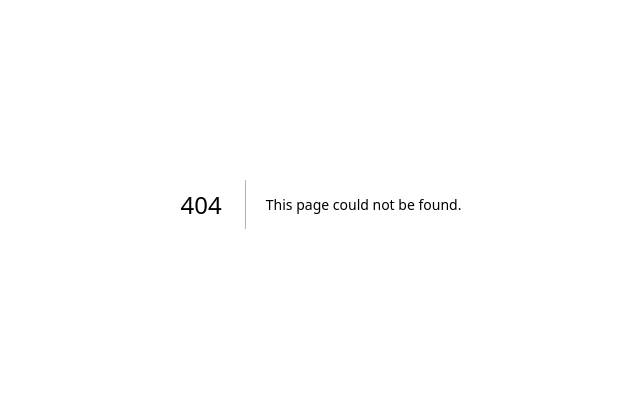
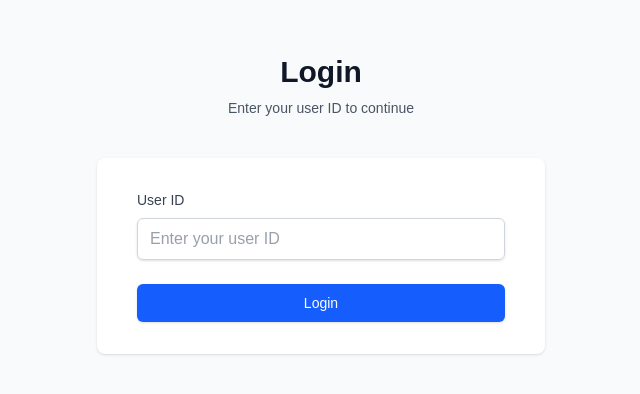
Before and after one commit to mdayat/fe_isi_test_muhammadnurhidayat, a Next.js app: page /login in a window 1280 px wide. Before the commit this address had no page. Shown: the part 196-590 px from the top of the page, without its empty margins (319-959 px from the left). Built offline with nearby package versions, Linux system fonts and the light colour scheme.

Commit message:
create login page and toast component

```diff
--- a/package.json
+++ b/package.json
@@ -13,6 +13,8 @@
   },
   "dependencies": {
     "@prisma/client": "^6.6.0",
+    "@radix-ui/react-icons": "^1.3.2",
+    "axios": "^1.8.4",
     "http-status-codes": "^2.3.0",
     "jsonwebtoken": "^9.0.2",
     "next": "15.3.0",
--- /dev/null
+++ b/src/components/Toast.tsx
@@ -0,0 +1,61 @@
+import { useEffect, useState } from "react";
+import type { ToastProps } from "../contexts/ToastProvider";
+import {
+  CheckCircledIcon,
+  Cross2Icon,
+  ExclamationTriangleIcon,
+} from "@radix-ui/react-icons";
+
+function Toast({
+  message,
+  type,
+  onClose,
+}: Pick<ToastProps, "type" | "message"> & { onClose: () => void }) {
+  const [isVisible, setIsVisible] = useState(false);
+
+  useEffect(() => {
+    const timer = setTimeout(() => setIsVisible(true), 150);
+    return () => clearTimeout(timer);
+  }, []);
+
+  const handleClose = () => {
+    setIsVisible(false);
+    setTimeout(onClose, 300);
+  };
+
+  return (
+    <div
+      className={`transform transition-all duration-300 ease-in-out ${
+        isVisible ? "translate-x-0 opacity-100" : "translate-x-full opacity-0"
+      }`}
+    >
+      <div
+        role="alert"
+        className={`flex w-full max-w-sm items-center justify-between rounded-lg p-4 shadow-lg sm:max-w-md md:max-w-lg ${
+          type === "success"
+            ? "bg-green-50 text-green-800"
+            : "bg-red-50 text-red-800"
+        }`}
+      >
+        <div className="flex items-center gap-3">
+          {type === "success" ? (
+            <CheckCircledIcon className="h-5 w-5 text-green-500" />
+          ) : (
+            <ExclamationTriangleIcon className="h-5 w-5 text-red-500" />
+          )}
+          <p className="text-sm font-medium sm:text-base">{message}</p>
+        </div>
+
+        <button
+          onClick={handleClose}
+          className="ml-3 inline-flex h-6 w-6 flex-shrink-0 items-center justify-center rounded-md text-gray-400 hover:bg-gray-200 hover:text-gray-500 focus:outline-none focus:ring-2 focus:ring-gray-400"
+          aria-label="Close"
+        >
+          <Cross2Icon className="h-4 w-4" />
+        </button>
+      </div>
+    </div>
+  );
+}
+
+export { Toast };
--- /dev/null
+++ b/src/contexts/ToastProvider.tsx
@@ -0,0 +1,72 @@
+import { Toast } from "@components/Toast";
+import {
+  createContext,
+  useContext,
+  useState,
+  type PropsWithChildren,
+} from "react";
+import { v4 as uuidv4 } from "uuid";
+
+type ToastType = "success" | "error";
+
+interface ToastProps {
+  id: string;
+  message: string;
+  type: ToastType;
+  duration?: number;
+}
+
+interface ToastContextType {
+  toasts: ToastProps[];
+  addToast: (message: string, type: ToastType, duration?: number) => void;
+  removeToast: (id: string) => void;
+}
+
+const ToastContext = createContext<ToastContextType | undefined>(undefined);
+
+function ToastProvider({ children }: PropsWithChildren) {
+  const [toasts, setToasts] = useState<ToastProps[]>([]);
+
+  const addToast = (message: string, type: ToastType, duration = 3000) => {
+    const id = uuidv4();
+    setToasts((prev) => [...prev, { id, message, type, duration }]);
+
+    if (duration !== Number.POSITIVE_INFINITY) {
+      setTimeout(() => {
+        removeToast(id);
+      }, duration);
+    }
+  };
+
+  const removeToast = (id: string) => {
+    setToasts((prev) => prev.filter((toast) => toast.id !== id));
+  };
+
+  return (
+    <ToastContext.Provider value={{ toasts, addToast, removeToast }}>
+      {children}
+
+      <div className="fixed bottom-4 right-4 z-50 flex flex-col gap-2 sm:bottom-6 sm:right-6 md:gap-3">
+        {toasts.map((toast) => (
+          <Toast
+            key={toast.id}
+            message={toast.message}
+            type={toast.type}
+            onClose={() => removeToast(toast.id)}
+          />
+        ))}
+      </div>
+    </ToastContext.Provider>
+  );
+}
+
+function useToast() {
+  const context = useContext(ToastContext);
+  if (context === undefined) {
+    throw new Error("useToast must be used within a ToastProvider");
+  }
+  return context;
+}
+
+export { ToastProvider, useToast };
+export type { ToastType, ToastProps };
--- a/src/dto/user.ts
+++ b/src/dto/user.ts
@@ -7,6 +7,8 @@ type UserRole = z.infer<typeof userRole>;
 const loginUserDTO = z.object({
   id: z.string().uuid(),
 });
+
+type LoginUserDTO = z.infer<typeof loginUserDTO>;
 
 const userDTO = z.object({
   id: z.string().uuid(),
@@ -18,4 +20,4 @@ const userDTO = z.object({
 type UserDTO = z.infer<typeof userDTO>;
 
 export { userDTO, userRole, loginUserDTO };
-export type { UserDTO, UserRole };
+export type { UserDTO, UserRole, LoginUserDTO };
--- /dev/null
+++ b/src/libs/axios.ts
@@ -0,0 +1,9 @@
+import axios from "axios";
+
+const axiosInstance = axios.create({
+  validateStatus: function (status) {
+    return status >= 200 && status < 500;
+  },
+});
+
+export { axiosInstance };
--- a/src/pages/_app.tsx
+++ b/src/pages/_app.tsx
@@ -1,6 +1,11 @@
 import "@styles/globals.css";
 import type { AppProps } from "next/app";
+import { ToastProvider } from "../contexts/ToastProvider";
 
 export default function App({ Component, pageProps }: AppProps) {
-  return <Component {...pageProps} />;
+  return (
+    <ToastProvider>
+      <Component {...pageProps} />
+    </ToastProvider>
+  );
 }
--- /dev/null
+++ b/src/pages/login.tsx
@@ -0,0 +1,87 @@
+import { useToast } from "@contexts/ToastProvider";
+import type { LoginUserDTO, UserDTO } from "@dto/user";
+import { axiosInstance } from "@libs/axios";
+import { logger } from "@libs/pino";
+import type { AxiosResponse } from "axios";
+import { useState, type FormEvent } from "react";
+
+export default function Login() {
+  const [userId, setUserId] = useState("");
+  const [isLoading, setIsLoading] = useState(false);
+  const { addToast } = useToast();
+
+  const handleSubmit = async (event: FormEvent) => {
+    event.preventDefault();
+    setIsLoading(true);
+
+    try {
+      const res = await axiosInstance.post<
+        UserDTO,
+        AxiosResponse<UserDTO>,
+        LoginUserDTO
+      >("/api/auth/login", { id: userId });
+
+      if (res.status === 200) {
+        addToast("Successfully logged in", "success");
+      } else if (res.status === 400) {
+        addToast("Invalid user Id, the user Id must be a valid UUID", "error");
+      } else if (res.status === 404) {
+        addToast("User not found", "error");
+      } else {
+        throw new Error(`unhandled status code: ${res.status}`);
+      }
+    } catch (error) {
+      logger.error(error, "failed to login");
+      addToast("Something is wrong with the server, please try again", "error");
+    } finally {
+      setIsLoading(false);
+    }
+  };
+
+  return (
+    <div className="min-h-screen flex items-center justify-center bg-gray-50 px-4 py-12 sm:px-6 lg:px-8">
+      <div className="w-full max-w-md">
+        <h1 className="text-center text-3xl font-bold text-gray-900">Login</h1>
+
+        <p className="text-center mb-10 mt-2 text-sm text-gray-600">
+          Enter your user ID to continue
+        </p>
+
+        <form
+          className="bg-white py-8 px-6 shadow rounded-lg sm:px-10 mb-0 space-y-6"
+          onSubmit={handleSubmit}
+        >
+          <div>
+            <label
+              htmlFor="userId"
+              className="block text-sm font-medium text-gray-700 mb-2"
+            >
+              User ID
+            </label>
+
+            <input
+              id="userId"
+              name="userId"
+              type="text"
+              required
+              value={userId}
+              onChange={(event) => setUserId(event.target.value)}
+              className="w-full px-3 py-2 border border-gray-300 rounded-md shadow-sm text-gray-700 focus:outline-none focus:ring-2 focus:ring-blue-500 focus:border-blue-500"
+              placeholder="Enter your user ID"
+            />
+          </div>
+
+          <button
+            disabled={isLoading}
+            type="submit"
+            className={`${
+              isLoading ? "bg-blue-300" : "bg-blue-600 hover:bg-blue-700"
+            } w-full flex justify-center py-2 px-4 border border-transparent rounded-md shadow-sm text-sm font-medium text-white focus:outline-none focus:ring-2 focus:ring-offset-2 focus:ring-blue-500 transition-colors`}
+          >
+            {isLoading ? "Loading..." : "Login"}
+          </button>
+        </form>
+      </div>
+    </div>
+  );
+}
--- a/tsconfig.json
+++ b/tsconfig.json
@@ -19,6 +19,7 @@
     "exactOptionalPropertyTypes": true,
     "paths": {
       "@components/*": ["./src/components/*"],
+      "@contexts/*": ["./src/contexts/*"],
       "@hooks/*": ["./src/hooks/*"],
       "@libs/*": ["./src/libs/*"],
       "@utils/*": ["./src/utils/*"],
```
Also changed, not shown: 1 other file (tests, documents, lock files or other folders).
